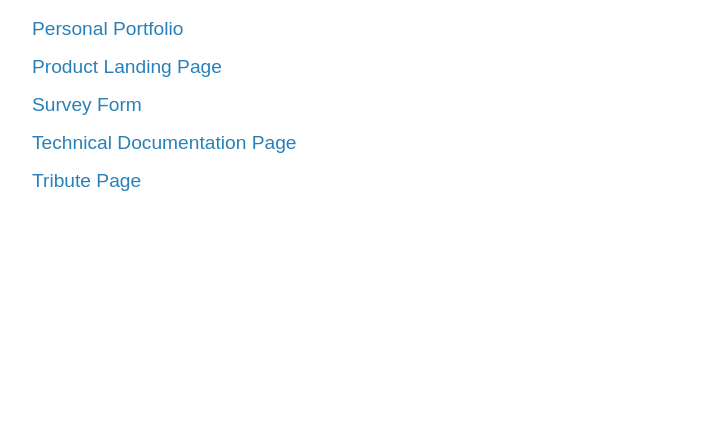
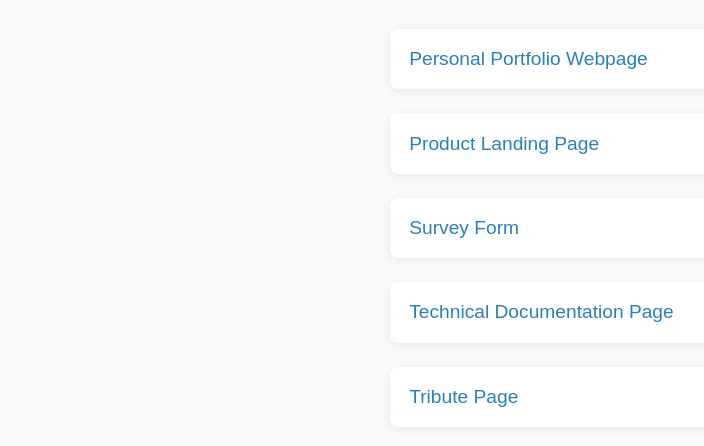
Before and after one commit to Steve-CPT-SA/fcc-interactive-projects, a plain HTML site: page index.html in a window 1280 px wide. Shown: the part 72-518 px from the top of the page, without its empty margins (0-704 px from the left). Drawn offline with Linux system fonts and the light colour scheme.

Commit message:
Update index.html with new project links

```diff
--- a/index.html
+++ b/index.html
@@ -1,27 +1,28 @@
-<!-- index.html -->
+<!-- This file is part of the FreeCodeCamp Interactive Web Design course projects. -->
+<!-- It contains links to my completed projects and serves as a portfolio showcase. -->
 <!DOCTYPE html>
 <html lang="en">
 <head>
   <meta charset="UTF-8">
   <title>My FreeCodeCamp Interactive Projects</title>
+  <meta name="viewport" content="width=device-width, initial-scale=1.0">
   <style>
-    body { font-family: Arial, sans-serif; margin: 2em; }
+    body { font-family: Arial, sans-serif; margin: 2em; background: #f9f9f9; }
     h1 { color: #2c3e50; }
-    ul { list-style: none; padding: 0; }
-    li { margin: 1em 0; }
-    a { color: #2980b9; text-decoration: none; font-size: 1.2em; }
-    a:hover { text-decoration: underline; }
+    ul { list-style: none; padding: 0; max-width: 500px; margin: 2em auto; }
+    li { margin: 1.5em 0; background: #fff; border-radius: 8px; box-shadow: 0 2px 8px #0001; }
+    a { display: block; padding: 1em; color: #2980b9; text-decoration: none; font-size: 1.2em; border-radius: 8px; }
+    a:hover { background: #eaf6ff; text-decoration: underline; }
   </style>
 </head>
 <body>
   <h1>My FreeCodeCamp Interactive Projects</h1>
   <ul>
-    <li><a href="personal-portfolio/" target="_blank">Personal Portfolio</a></li>
+    <li><a href="personal-portfolio-webpage/" target="_blank">Personal Portfolio Webpage</a></li>
     <li><a href="product-landing-page/" target="_blank">Product Landing Page</a></li>
     <li><a href="survey-form/" target="_blank">Survey Form</a></li>
     <li><a href="technical-documentation-page/" target="_blank">Technical Documentation Page</a></li>
     <li><a href="tribute-page/" target="_blank">Tribute Page</a></li>
-
   </ul>
 </body>
 </html>
```
